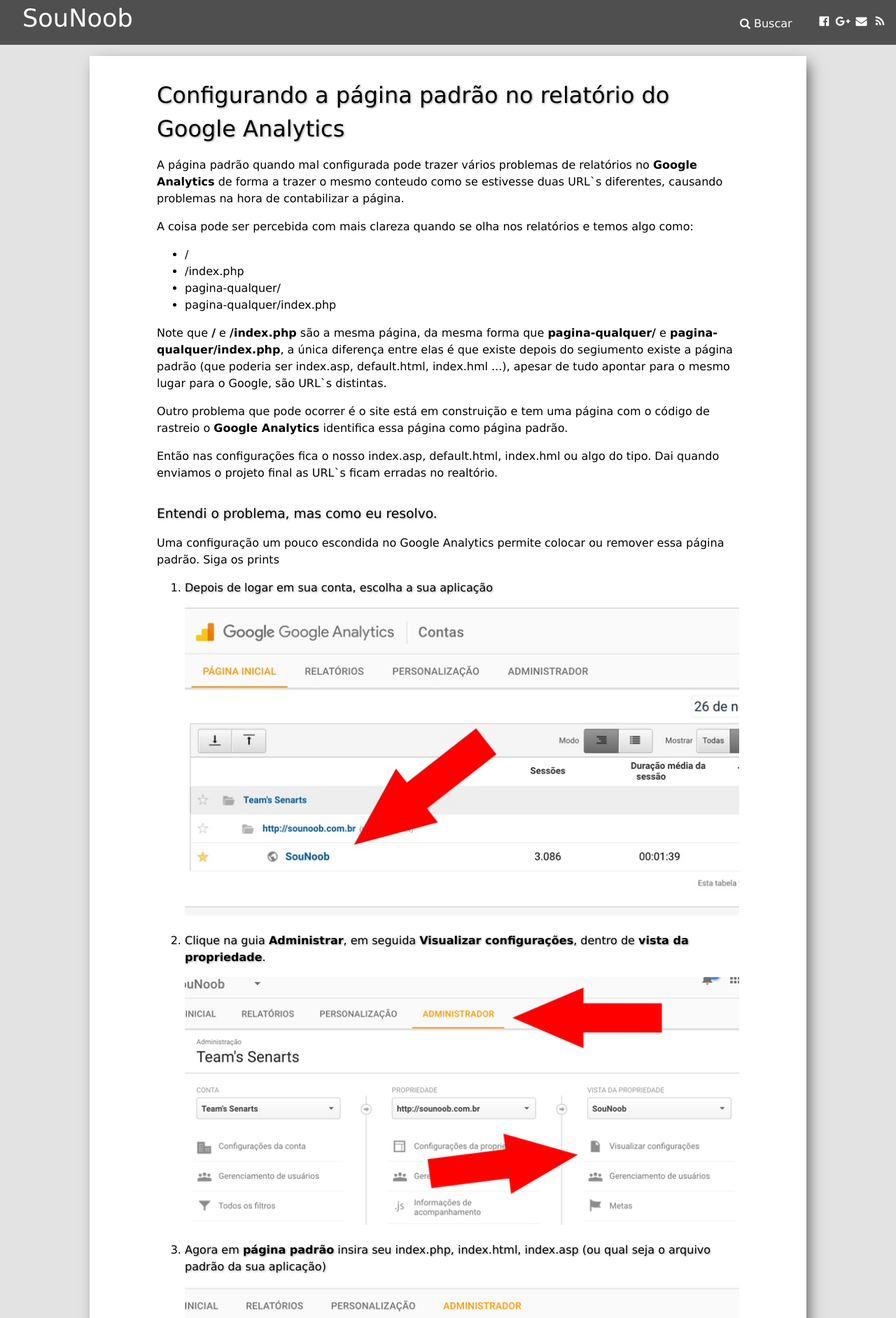
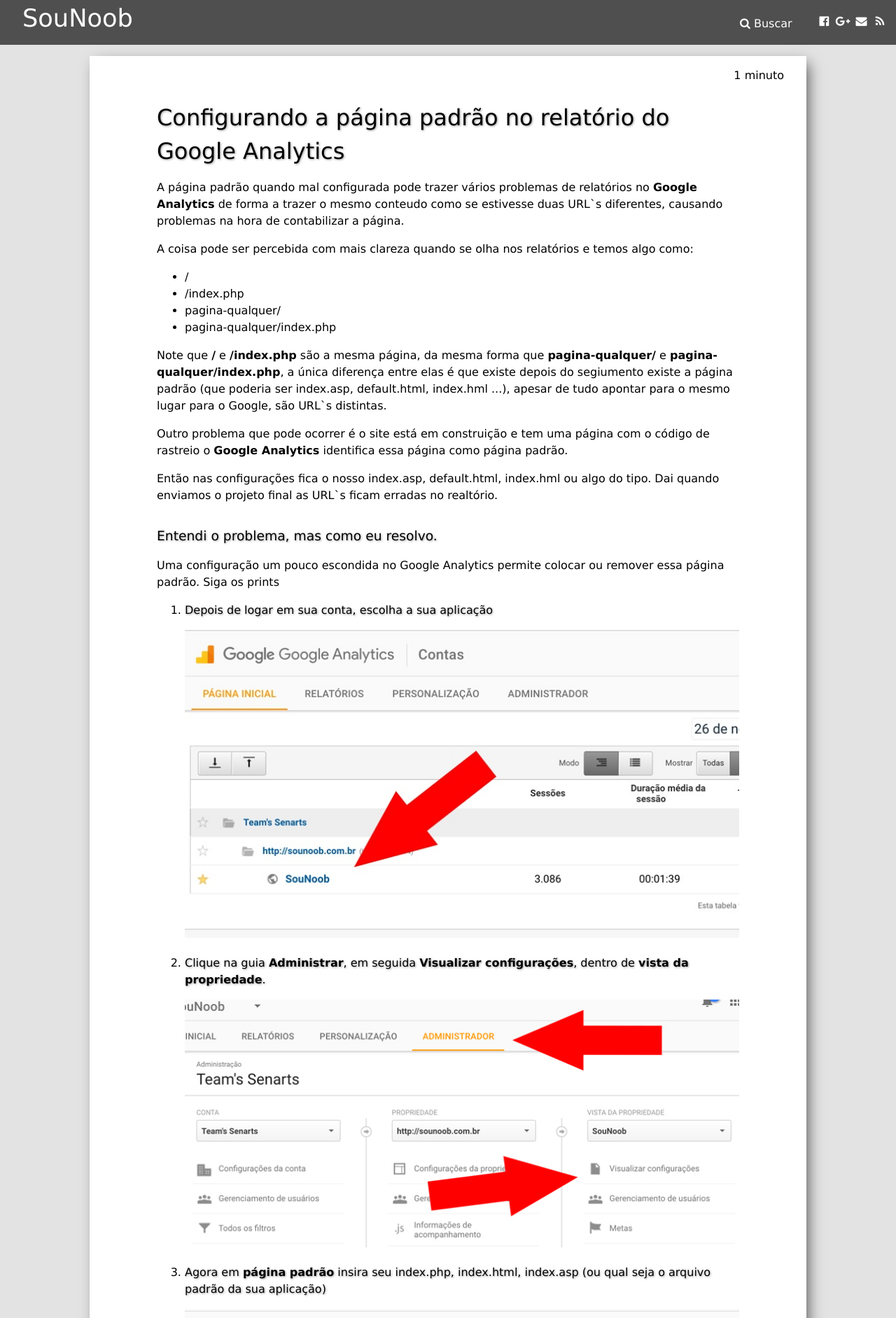
Before and after one commit to sounoob/sounoob.github.io, a Jekyll site: the page built from _posts/2016-12-28-configurando-a-pagina-padrao-no-relatorio-do-google-analytics.html, in a window 1280 px wide. Shown: the top 1883 px of the page at 70% size. Built offline with Jekyll 4.4.1, drawn with Linux system fonts in a browser that asks for light colours; comment, search, counter and statistics services are not loaded.

Commit message:
reading time

```diff
--- a/_includes/head.html
+++ b/_includes/head.html
@@ -4,7 +4,7 @@
     {% feed_meta %}
     <meta name="viewport" content="width=device-width, initial-scale=1">
     <meta name="theme-color" content="#4f4f4f">
-    <link rel="stylesheet" href="/assets/css/20170102.css">
+    <link rel="stylesheet" href="/assets/css/20170103.css">
     <link rel="publisher" href="{{ site.google_publisher }}"/>
     <meta property="og:locale" content="pt_BR"/>
     <meta name="twitter:card" content="{{ site.twitter_card }}"/>
--- /dev/null
+++ b/_includes/reading_time.html
@@ -0,0 +1,9 @@
+{% assign post = page %}
+<div class="reading-time" title="Tempo estimado de leitura">
+    {% assign words = content | number_of_words %}
+    {% if words < 360 %}
+    1 minuto
+    {% else %}
+    {{ words | divided_by:180 }} minutos
+    {% endif %}
+</div>
--- a/_layouts/post.html
+++ b/_layouts/post.html
@@ -3,6 +3,7 @@
 ---
 
 <div class="box post">
+    {% include reading_time.html %}
     {% if page.image %}
     <div class="post_image">
         <a href="{{ page.url }}" title="{{ page.title }}">
--- a/assets/css/_css.scss
+++ b/assets/css/_css.scss
@@ -238,7 +238,11 @@
   -moz-box-shadow: 6px 7px 20px 7px rgba(0, 0, 0, 0.64);
   box-shadow: 6px 7px 20px 7px rgba(0, 0, 0, 0.64);
 }
-
+.main-content .box.post .reading-time {
+  position: absolute;
+  right: 2rem;
+  top: 1rem;
+}
 .main-content .post_image img {
   width: 100%;
   -webkit-box-shadow: 0px 0px 20px -7px rgba(0,0,0,0.64);
```
Also changed, not shown: assets/css/20170103.scss (renamed from assets/css/20170102.scss).
